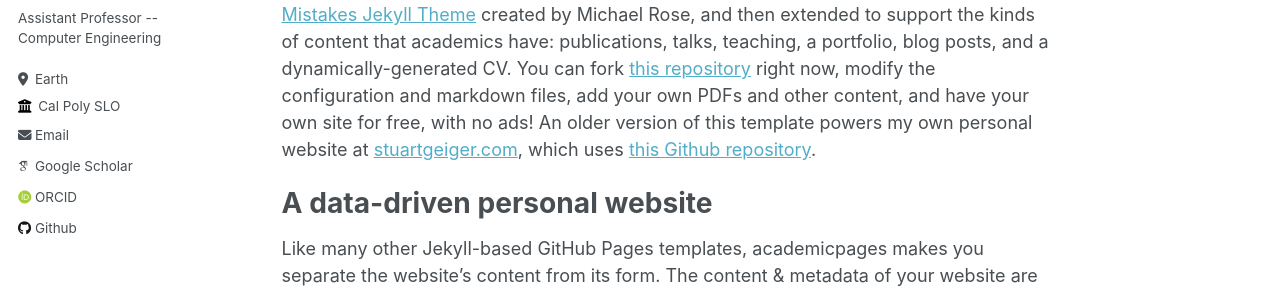
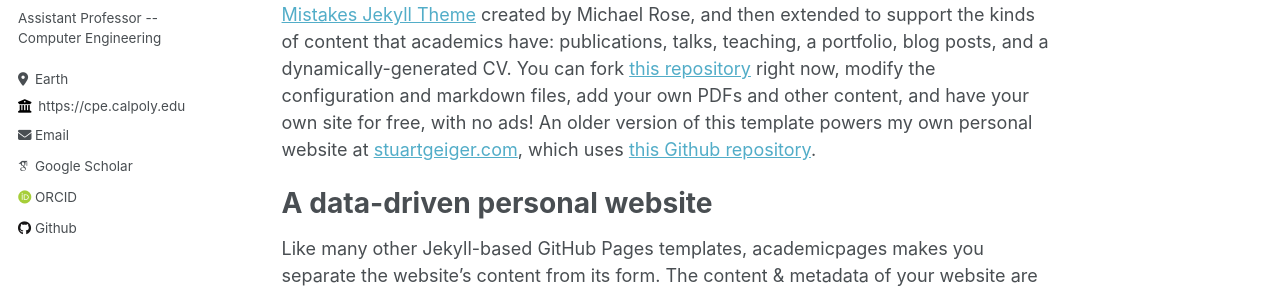
Before and after one commit to cdiazalvarenga/cdiazalvarenga.github.io, a Jekyll site: the page built from _pages/about.md, in a window 1280 px wide. Shown: the part 263-554 px from the top of the page. Built offline with Jekyll 4.4.1, drawn with Linux system fonts in a browser that asks for light colours; some web fonts are replaced.

Commit message:
Update _config.yml

```diff
--- a/_config.yml
+++ b/_config.yml
@@ -26,7 +26,7 @@ author:
   pronouns         : # example: "she/her"
   bio              : "Assistant Professor -- Computer Engineering"
   location         : "Earth"
-  employer         : "Cal Poly SLO"
+  employer         : "https://cpe.calpoly.edu"
   uri              : # URL
   email            : "carlosediaz.cd@gmail.com"
 
```
